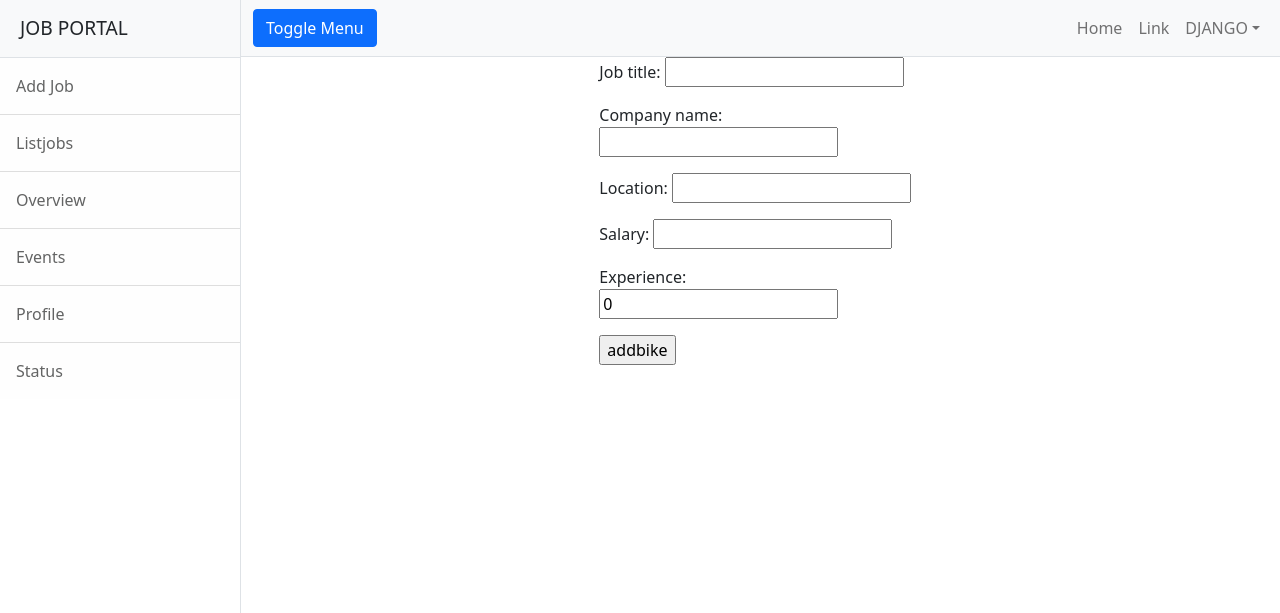
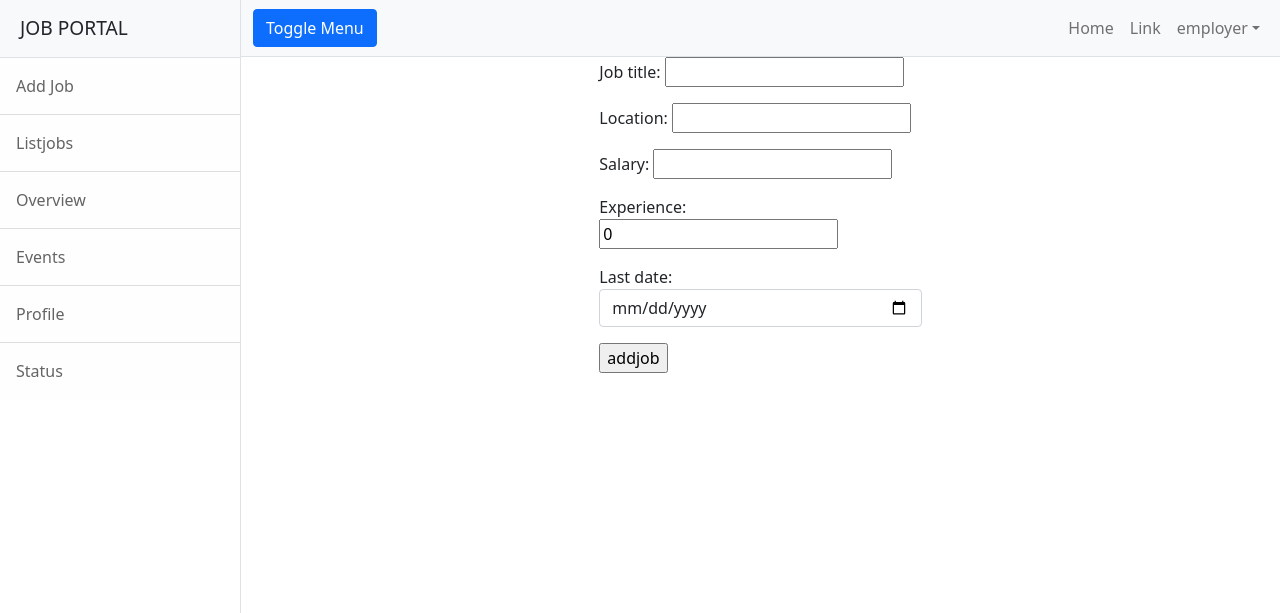
Before and after one commit to vishnu3495/jobportal, a Django app: page /employer/jobs/add in a window 1280 px wide. Shown: the top 613 px of the page. Run offline with Django 4.2, Linux system fonts and the light colour scheme; a user stored in the database is signed in; data comes from the database, SQL or seed files in the repository; some libraries are stand-ins or nearby versions.

Commit message:
employerupdate

```diff
--- a/employer/forms.py
+++ b/employer/forms.py
@@ -5,7 +5,10 @@
 class JobForm(forms.ModelForm):
     class Meta:
         model=Jobs
-        fields="__all__"
+        exclude=("company","created_date","active_status")
+        widgets={
+            "last_date":forms.DateInput(attrs={"class":"form-control","type":"date"})
+        }
 
 
 class SignUpForm(UserCreationForm):
--- a/employer/models.py
+++ b/employer/models.py
@@ -2,10 +2,13 @@
 from django.contrib.auth.models import User
 class Jobs(models.Model):
     job_title=models.CharField(max_length=150)
-    company_name=models.CharField(max_length=150)
+    company=models.ForeignKey(User,on_delete=models.CASCADE,related_name="company")
     location=models.CharField(max_length=120)
     salary=models.PositiveIntegerField(null=True)
     experience=models.PositiveIntegerField(default=0)
+    created_date=models.DateField(auto_now_add=True)
+    last_date=models.DateField(null=True)
+    active_status=models.BooleanField(default=True)
 
     def __str__(self):
         return self.job_title
--- a/employer/templates/emp-addjob.html
+++ b/employer/templates/emp-addjob.html
@@ -6,7 +6,7 @@
     <form action="" method="post">
       {%csrf_token%}
       {{form.as_p}}
-      <input type="submit" value="addbike">
+      <input type="submit" value="addjob">
     </form>
   </div>
   <div class="col-4"></div>
--- a/employer/templates/emp-listjob.html
+++ b/employer/templates/emp-listjob.html
@@ -15,7 +15,7 @@
       {%for job in jobs%}
       <tr>
         <td>{{job.job_title}}</td>
-        <td>{{job.company_name}}</td>
+        <td>{{job.company.employer.company_name}}</td>
         <td>{{job.location}}</td>
         <td>{{job.salary}}</td>
         <td>{{job.experience}}</td>
--- a/employer/views.py
+++ b/employer/views.py
@@ -19,11 +19,20 @@
     template_name = "emp-addjob.html"
     success_url = reverse_lazy("emp-alljobs")
 
+    def form_valid(self, form):
+        form.instance.company=self.request.user
+        return super().form_valid(form)
+
 
 class ListJobView(ListView):
     model = Jobs
     context_object_name = "jobs"
     template_name = "emp-listjob.html"
+    def get_queryset(self):
+        return Jobs.objects.filter(company=self.request.user)
+    # def get(self,request):
+    #     res=Jobs.objects.filter(company=request.user)
+    #     return render(request,self.template_name,{'jobs':res})
 
 
 
```
Also changed, not shown: companyprofile/index_CkARSyi.jpeg (added), db.sqlite3, employer/migrations/0001_initial.py, employer/migrations/0002_companyprofile.py (deleted), employer/migrations/0002_rename_created_data_jobs_created_date.py (added), employer/migrations/0003_companyprofile_logo.py (deleted), employer/migrations/0004_alter_companyprofile_user.py (deleted).
